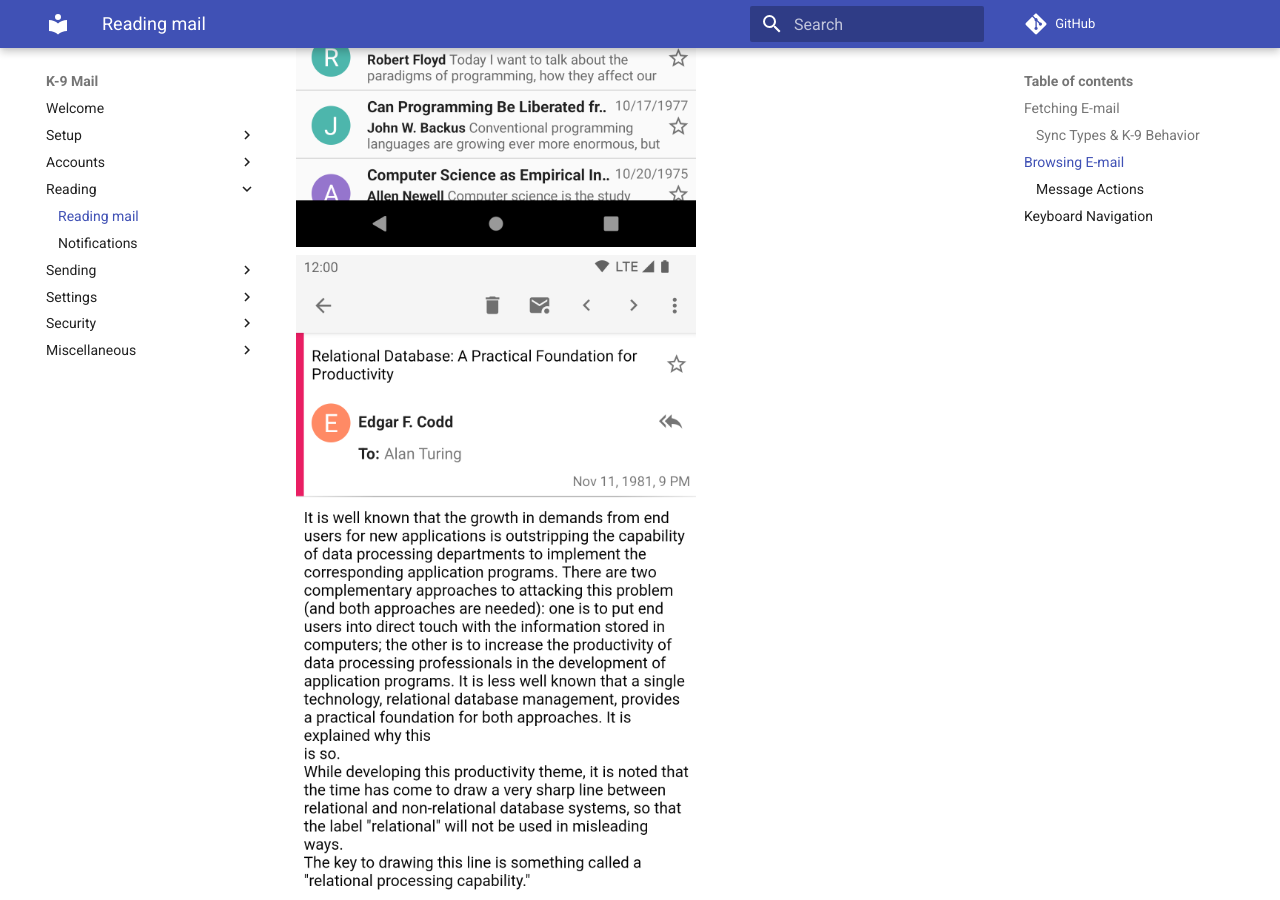
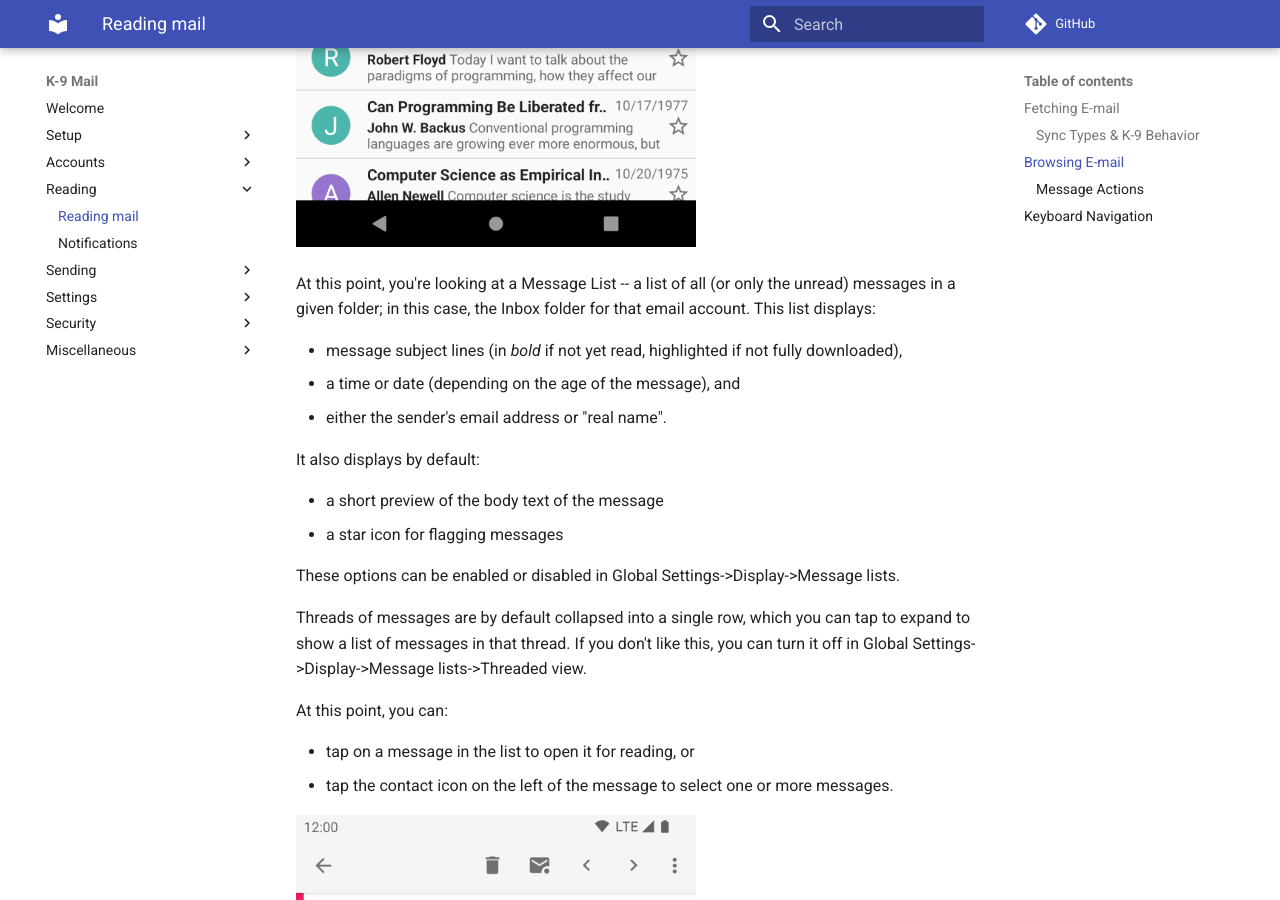
Before and after one commit to k9mail/k9mail-docs, an MkDocs documentation site: the page built from docs/en/current/reading/reading.md, in a window 1280 px wide and 900 px high, scrolled down 1248 px. Built offline with MkDocs 1.6.1 and Material for MkDocs 9.7.7, drawn with Linux system fonts in a browser that asks for light colours; comment, search, counter and statistics services are not loaded.

Commit message:
Move single message view screenshot to a better location

```diff
--- a/docs/en/current/reading/reading.md
+++ b/docs/en/current/reading/reading.md
@@ -23,7 +23,7 @@
 
 ## Browsing E-mail
 
-![Folder Message List](img/reading_folder_view.png) ![Message View](img/reading_email_view.png)
+![Folder Message List](img/reading_folder_view.png)
 
 At this point, you're looking at a Message List -- a list of all (or only the unread) messages in a given folder; in
 this case, the Inbox folder for that email account.  This list displays:
@@ -47,6 +47,8 @@
 
 * tap on a message in the list to open it for reading, or
 * tap the contact icon on the left of the message to select one or more messages.
+
+![Message View](img/reading_email_view.png)
 
 When one or more messages are selected, actions appear in the Action Bar at the top. There is also
 an overflow menu, so some of the actions might require you to tap the right hand menu icon (circled below.)
```
